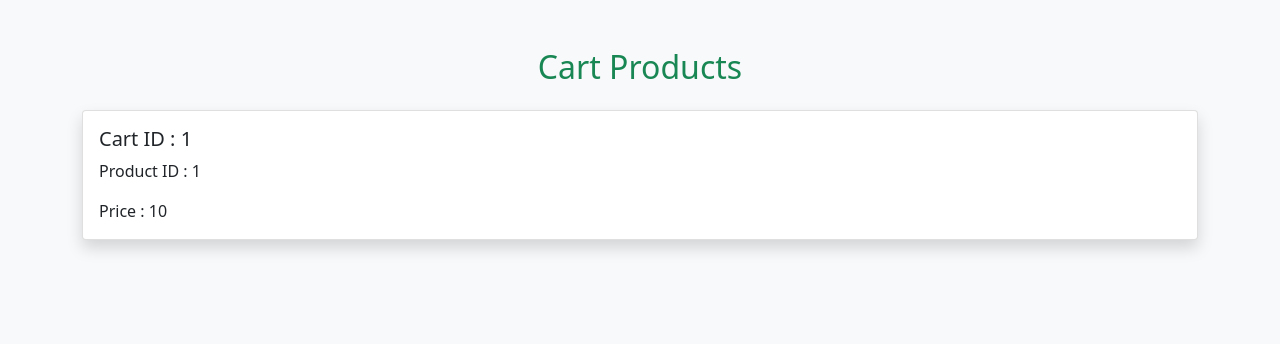
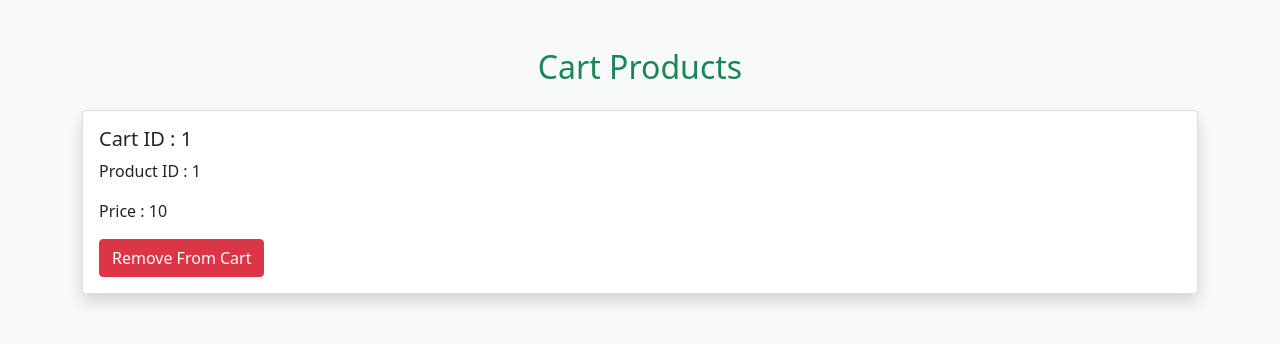
Before and after one commit to thanmaikotha12/E_Commerce, a Django app: template ecom_project/ecom_app/templates/cart.html in a window 1280 px wide. Shown: the top 344 px of the page. Run offline with Django 5.2, Linux system fonts and the light colour scheme; the template is opened without the code that fills it: most values are stand-ins (such as "Sample title", 1, 10 or a date in 2020).

Commit message:
cart.html

```diff
--- a/ecom_project/ecom_app/templates/cart.html
+++ b/ecom_project/ecom_app/templates/cart.html
@@ -36,6 +36,13 @@
                 Price : {{data.p_price}}
             </p>
 
+            <a href="/product/remove_from_cart/{{data.cart_id}}/"
+               class="btn btn-danger">
+
+                Remove From Cart
+
+            </a>
+
         </div>
 
     </div>
```
